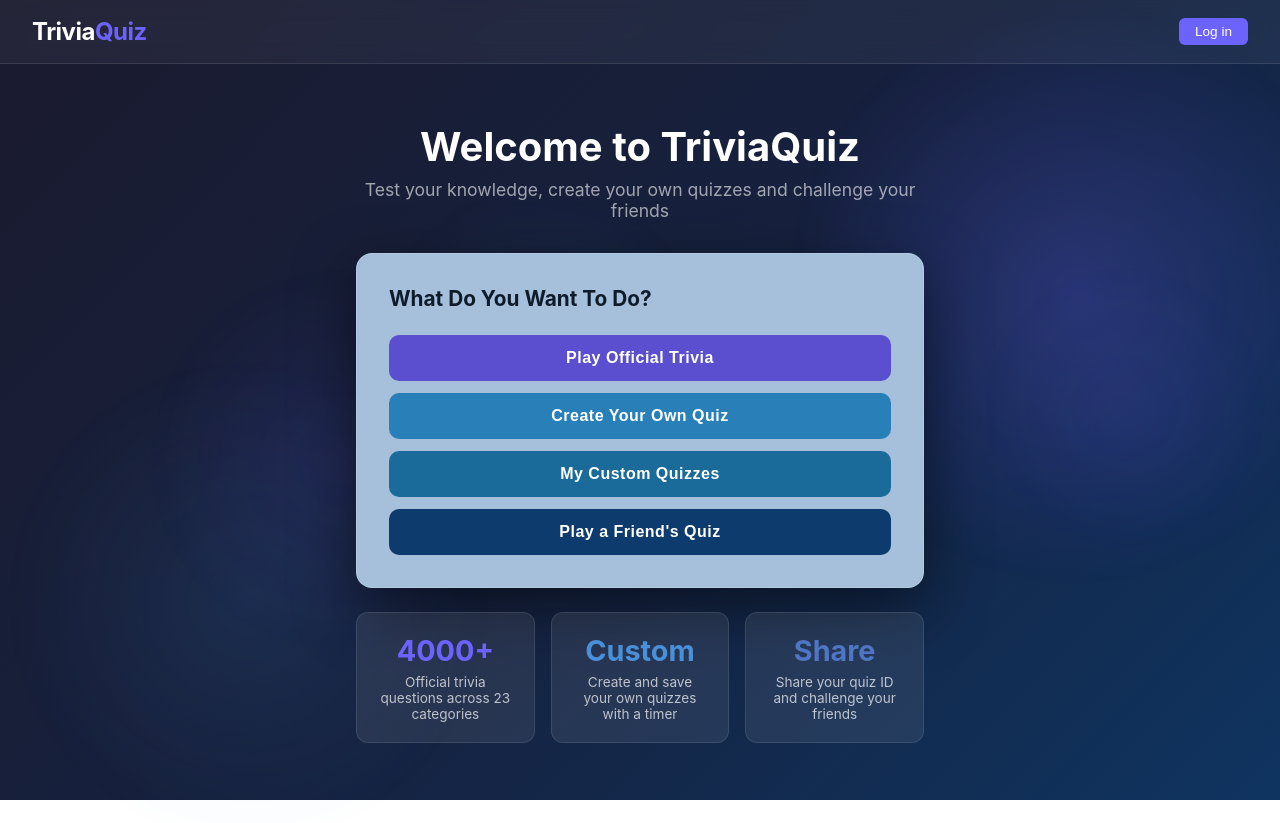
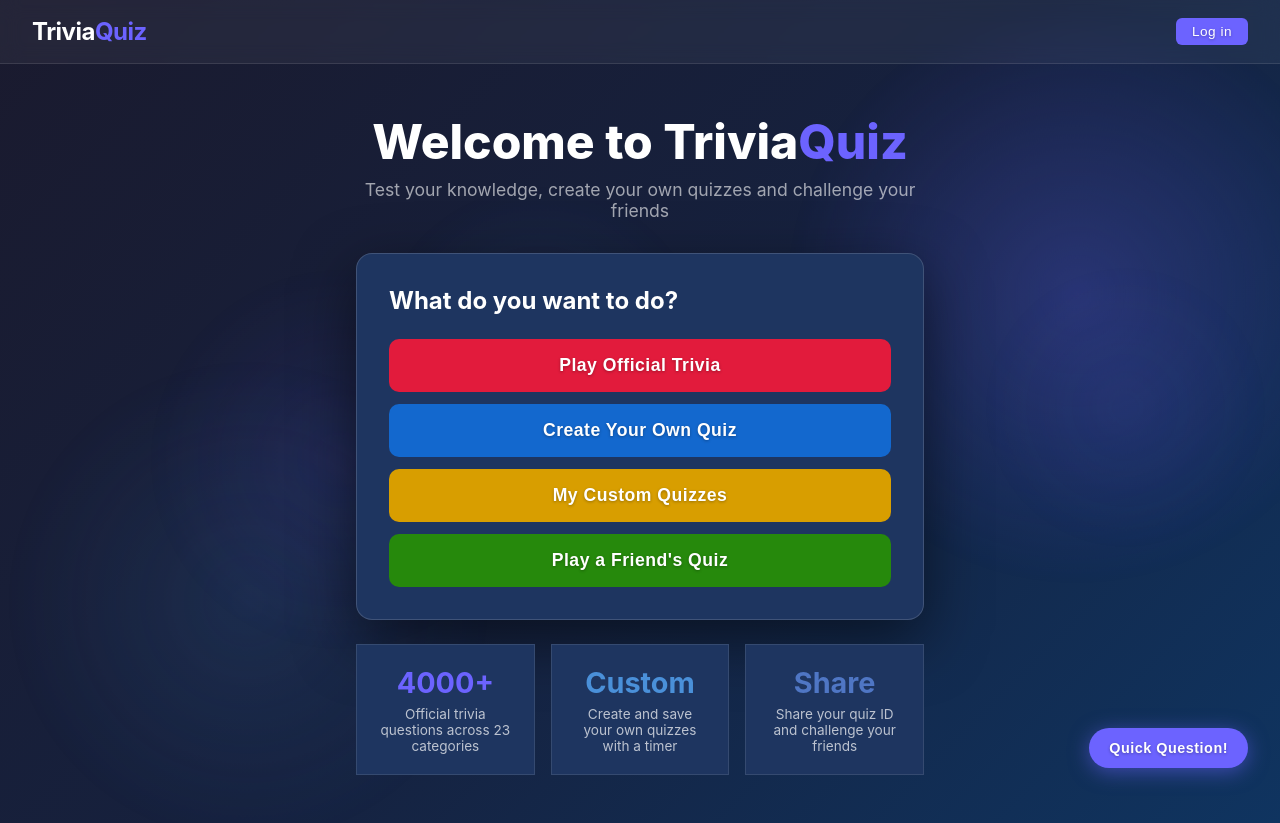
Before and after one commit to kfa802/Trivia-app, a React (Create React App) app in the folder client/: page / in a window 1280 px wide. Before the commit the page ends 800 px from the top, so only its background shows below. Built offline with nearby package versions, Linux system fonts and the light colour scheme.

Commit message:
front page upgrade and button in app

```diff
--- a/client/src/App.css
+++ b/client/src/App.css
@@ -125,7 +125,7 @@ body {
 }
 
 .card {
-  background: #a6c0dc;
+  background: #1e3560;
   border: 1px solid rgba(255, 255, 255, 0.15);
   border-radius: 16px;
   padding: 2rem;
@@ -139,15 +139,15 @@ body {
 }
 
 .card h2 {
-  font-size: 1.3rem;
+  font-size: 1.5rem;
   margin-bottom: 1.5rem;
-  color: #0d1b2a;
+  color: white;
   font-weight: 700;
 }
 
 .feature-card {
-  background: rgba(255,255,255,0.08);
-  border-radius: 12px;
+  background: #1e3560;
+  border: 1px solid rgba(255, 255, 255, 0.15);
   padding: 1.25rem;
   text-align: center;
   border: 1px solid rgba(255,255,255,0.1);
@@ -166,17 +166,17 @@ form label {
   gap: 6px;
   margin-bottom: 1rem;
   font-size: 0.9rem;
-  color: #0d1b2a;
+  color: rgba(255,255,255,0.8);
   font-weight: 600;
 }
 
 form select {
   padding: 10px 12px;
-  border: 1.5px solid rgba(0, 0, 0, 0.15);
+  border: 1.5px solid rgba(255, 255, 255, 0.2);
   border-radius: 8px;
   font-size: 1rem;
-  background: rgba(255, 255, 255, 0.5);
-  color: #0d1b2a;
+  background: rgba(255, 255, 255, 0.1);
+  color: white;
   cursor: pointer;
 }
 
@@ -186,23 +186,23 @@ form select:focus {
 }
 
 form select option {
-  background: white;
-  color: #0d1b2a;
+  background: #1a2a4a;
+  color: white;
 }
 
 form input[type="text"],
 form input[type="password"] {
   padding: 10px 12px;
-  border: 1.5px solid rgba(0, 0, 0, 0.15);
+  border: 1.5px solid rgba(255, 255, 255, 0.2);
   border-radius: 8px;
   font-size: 1rem;
   width: 100%;
-  background: rgba(255, 255, 255, 0.5);
-  color: #0d1b2a;
+  background: rgba(255, 255, 255, 0.1);
+  color: white;
 }
 
 form input::placeholder {
-  color: rgba(0, 0, 0, 0.4);
+  color: rgba(255, 255, 255, 0.4);
 }
 
 form input:focus {
@@ -212,20 +212,21 @@ form input:focus {
 
 button {
   width: 100%;
-  padding: 14px;
-  background: #6c63ff;
+  padding: 16px;
   color: white;
   border: none;
   border-radius: 10px;
-  font-size: 1rem;
-  font-weight: 600;
+  font-size: 1.1rem;
+  font-weight: 700;
   cursor: pointer;
-  transition: transform 0.2s, opacity 0.2s;
+  transition: transform 0.2s, filter 0.2s;
+  letter-spacing: 0.5px;
+  text-shadow: 0 1px 3px rgba(0,0,0,0.3);
 }
 
 button:hover:not(:disabled) {
   transform: scale(1.03);
-  opacity: 1;
+  filter: brightness(1.15);
 }
 
 button:active:not(:disabled) {
@@ -238,7 +239,7 @@ button:disabled {
 }
 
 .error {
-  color: #c0392b;
+  color: #ff6b6b;
   font-size: 0.9rem;
   margin-bottom: 0.5rem;
 }
@@ -247,13 +248,13 @@ button:disabled {
   display: flex;
   justify-content: space-between;
   font-size: 0.85rem;
-  color: #0d1b2a;
+  color: rgba(255,255,255,0.7);
   margin-bottom: 0.5rem;
 }
 
 .category {
   font-size: 0.8rem;
-  color: #3a3090;
+  color: #a89cf7;
   text-transform: uppercase;
   letter-spacing: 0.05em;
   margin-bottom: 1rem;
@@ -263,7 +264,7 @@ button:disabled {
   font-size: 1.15rem;
   line-height: 1.5;
   margin-bottom: 1.5rem;
-  color: #0d1b2a;
+  color: white;
 }
 
 .answers {
@@ -275,9 +276,9 @@ button:disabled {
 .answer-btn {
   width: 100%;
   padding: 12px 16px;
-  background: rgba(255, 255, 255, 0.4);
-  color: #0d1b2a;
-  border: 1.5px solid rgba(255, 255, 255, 0.6);
+  background: rgba(255, 255, 255, 0.08);
+  color: white;
+  border: 1.5px solid rgba(255, 255, 255, 0.15);
   border-radius: 8px;
   font-size: 0.95rem;
   text-align: left;
@@ -296,13 +297,13 @@ button:disabled {
 .answer-btn.correct {
   background: rgba(40, 167, 69, 0.4);
   border-color: #28a745;
-  color: #0d3b1a;
+  color: #90ee90;
 }
 
 .answer-btn.wrong {
   background: rgba(220, 53, 69, 0.4);
   border-color: #dc3545;
-  color: #3b0d0d;
+  color: #ffb3b3;
 }
 
 .results {
@@ -312,7 +313,7 @@ button:disabled {
 .results h2 {
   font-size: 1.8rem;
   margin-bottom: 1rem;
-  color: #0d1b2a;
+  color: white;
 }
 
 .score-display {
@@ -324,7 +325,7 @@ button:disabled {
 
 .score-percent {
   font-size: 1.2rem;
-  color: #0d1b2a;
+  color: rgba(255,255,255,0.7);
   margin-bottom: 2rem;
 }
 
@@ -349,13 +350,10 @@ button:disabled {
   border-radius: 12px;
   padding: 1rem;
   margin-bottom: 12px;
-
   display: flex;
   align-items: center;
   justify-content: space-between;
-
   cursor: pointer;
-
   transition: transform 0.2s ease, box-shadow 0.2s ease;
 }
 
@@ -363,3 +361,46 @@ button:disabled {
   transform: scale(1.03);
   box-shadow: 0 12px 25px rgba(0, 0, 0, 0.15);
 }
+
+/* Pop-up quiz widget */
+.popup-quiz {
+  position: fixed;
+  bottom: 2rem;
+  right: 2rem;
+  width: 320px;
+  background: #1a2a4a;
+  border: 1px solid rgba(108, 99, 255, 0.5);
+  border-radius: 16px;
+  padding: 1.25rem;
+  box-shadow: 0 10px 40px rgba(0, 0, 0, 0.5);
+  z-index: 100;
+  animation: popIn 0.3s ease-out;
+}
+
+@keyframes popIn {
+  from { opacity: 0; transform: translateY(20px) scale(0.95); }
+  to { opacity: 1; transform: translateY(0) scale(1); }
+}
+
+.popup-quiz-tab {
+  position: fixed;
+  bottom: 2rem;
+  right: 2rem;
+  background: #6c63ff;
+  color: white;
+  border: none;
+  border-radius: 50px;
+  padding: 12px 20px;
+  cursor: pointer;
+  font-weight: 600;
+  font-size: 0.9rem;
+  z-index: 100;
+  box-shadow: 0 4px 20px rgba(108, 99, 255, 0.5);
+  width: auto;
+  animation: popIn 0.3s ease-out;
+  transition: transform 0.2s;
+}
+
+.popup-quiz-tab:hover {
+  transform: scale(1.05);
+}
--- a/client/src/App.js
+++ b/client/src/App.js
@@ -9,6 +9,99 @@ import Login from './components/Login';
 import ScoreHistory from './components/ScoreHistory';
 import FindQuiz from './components/FindQuiz';
 import './App.css';
+
+const POPUP_COLORS = ['#e21b3c', '#1368ce', '#d89e00', '#26890c'];
+
+function decode(str) {
+  const txt = document.createElement('textarea');
+  txt.innerHTML = str;
+  return txt.value;
+}
+
+function PopupQuiz() {
+  const [question, setQuestion] = useState(null);
+  const [answers, setAnswers] = useState([]);
+  const [selected, setSelected] = useState(null);
+  const [visible, setVisible] = useState(false);
+  const [loading, setLoading] = useState(false);
+
+  const fetchQuestion = async () => {
+    setLoading(true);
+    setSelected(null);
+    try {
+      const res = await fetch('/api/questions?amount=1');
+      const data = await res.json();
+      if (data && data[0]) {
+        const q = data[0];
+        const all = [...q.incorrect_answers, q.correct_answer].sort(() => Math.random() - 0.5);
+        setQuestion(q);
+        setAnswers(all);
+        setVisible(true);
+      }
+    } catch (e) {}
+    setLoading(false);
+  };
+
+  const handleAnswer = (answer) => {
+    if (selected) return;
+    setSelected(answer);
+    setTimeout(() => {
+      fetchQuestion();
+    }, 1500);
+  };
+
+  if (!visible) {
+    return (
+      <button className="popup-quiz-tab" onClick={fetchQuestion} disabled={loading}>
+        {loading ? 'Loading...' : 'Quick Question!'}
+      </button>
+    );
+  }
+
+  return (
+    <div className="popup-quiz">
+      <div style={{ display: 'flex', justifyContent: 'space-between', alignItems: 'center', marginBottom: '0.75rem' }}>
+        <span style={{ color: '#a89cf7', fontSize: '0.75rem', fontWeight: '600', textTransform: 'uppercase', letterSpacing: '0.05em' }}>
+          Quick Question
+        </span>
+        <button onClick={() => setVisible(false)} style={{ background: 'transparent', color: 'rgba(255,255,255,0.5)', width: 'auto', padding: '2px 8px', fontSize: '1rem', border: '1px solid rgba(255,255,255,0.2)', borderRadius: '6px' }}>
+          ✕
+        </button>
+      </div>
+
+      <p style={{ color: 'white', fontSize: '0.95rem', fontWeight: '600', marginBottom: '1rem', lineHeight: '1.4' }}>
+        {decode(question.question)}
+      </p>
+
+      <div style={{ display: 'grid', gridTemplateColumns: '1fr 1fr', gap: '8px' }}>
+        {answers.map((answer, i) => {
+          let bg = POPUP_COLORS[i];
+          if (selected) {
+            if (answer === question.correct_answer) bg = '#28a745';
+            else if (answer === selected) bg = '#dc3545';
+            else bg = '#555';
+          }
+          return (
+            <button key={answer} onClick={() => handleAnswer(answer)}
+              style={{ background: bg, color: 'white', border: 'none', borderRadius: '8px', padding: '10px 8px', fontSize: '0.8rem', cursor: selected ? 'default' : 'pointer', transition: 'background 0.2s', fontWeight: '500', width: '100%' }}>
+              {decode(answer)}
+            </button>
+          );
+        })}
+      </div>
+
+      {selected && (
+        <p style={{ textAlign: 'center', marginTop: '0.75rem', fontSize: '0.85rem', color: selected === question.correct_answer ? '#90ee90' : '#ffb3b3', fontWeight: '600' }}>
+          {selected === question.correct_answer ? 'Correct!' : `Wrong! Answer: ${decode(question.correct_answer)}`}
+        </p>
+      )}
+
+      <button onClick={fetchQuestion} style={{ marginTop: '0.75rem', background: 'rgba(108,99,255,0.3)', border: '1px solid #6c63ff', color: 'white', padding: '8px', borderRadius: '8px', fontSize: '0.85rem', width: '100%' }}>
+        Next question
+      </button>
+    </div>
+  );
+}
 
 function Particles() {
   const orbs = [
@@ -148,6 +241,8 @@ function App() {
     <div className="app">
       <Particles />
 
+      {gameState === 'home' && <PopupQuiz />}
+
       <nav className="navbar">
         <div className="navbar-title" onClick={() => setGameState('home')}>
           Trivia<span>Quiz</span>
@@ -176,8 +271,8 @@ function App() {
         {gameState === 'home' && (
           <div>
             <div className="hero-title" style={{ textAlign: 'center', marginBottom: '2rem' }}>
-              <h1 style={{ color: 'white', fontSize: '2.5rem', fontWeight: '700', marginBottom: '0.5rem' }}>
-                Welcome to TriviaQuiz
+              <h1 style={{ color: 'white', fontSize: '3rem', fontWeight: '800', marginBottom: '0.5rem' }}>
+                Welcome to Trivia<span style={{ color: '#6c63ff' }}>Quiz</span>
               </h1>
               <p style={{ color: 'rgba(255,255,255,0.6)', fontSize: '1.1rem' }}>
                 Test your knowledge, create your own quizzes and challenge your friends
@@ -185,21 +280,21 @@ function App() {
             </div>
 
             <div className="card">
-              <h2>What Do You Want To Do?</h2>
+              <h2>What do you want to do?</h2>
               <button onClick={() => { setShowLogin(false); setGameState('setup'); }}
-                style={{ marginBottom: '12px', background: '#5b4fcf', letterSpacing: '0.5px' }}>
+                style={{ marginBottom: '12px', background: '#e21b3c', letterSpacing: '0.5px' }}>
                 Play Official Trivia
               </button>
               <button onClick={() => requireLogin('create')}
-                style={{ marginBottom: '12px', background: '#2980b9', letterSpacing: '0.5px' }}>
+                style={{ marginBottom: '12px', background: '#1368ce', letterSpacing: '0.5px' }}>
                 Create Your Own Quiz
               </button>
               <button onClick={() => requireLogin('quizlist')}
-                style={{ marginBottom: '12px', background: '#1a6b9a', letterSpacing: '0.5px' }}>
+                style={{ marginBottom: '12px', background: '#d89e00', letterSpacing: '0.5px' }}>
                 My Custom Quizzes
               </button>
               <button onClick={() => setGameState('findquiz')}
-                style={{ background: '#0d3b6e', letterSpacing: '0.5px' }}>
+                style={{ background: '#26890c', letterSpacing: '0.5px' }}>
                 Play a Friend's Quiz
               </button>
               {showLogin && !user && (
--- a/client/src/components/Login.js
+++ b/client/src/components/Login.js
@@ -54,15 +54,16 @@ function Login({ onLogin }) {
           />
         </label>
         {error && <p className="error">{error}</p>}
-        <button type="submit" disabled={loading}>
-          {loading ? 'Loading...' : isRegister ? 'Create account' : 'Log in'}
+        <button type="submit" disabled={loading}
+        style={{ background: '#6c63ff' }}>
+        {loading ? 'Loading...' : isRegister ? 'Create account' : 'Log in'}
         </button>
         <button
-          type="button"
-          onClick={() => { setIsRegister(!isRegister); setError(''); }}
-          style={{ marginTop: '10px', background: '#2f2f60' }}
+        type="button"
+        onClick={() => { setIsRegister(!isRegister); setError(''); }}
+        style={{ marginTop: '10px', background: '#26890c' }}
         >
-          {isRegister ? 'Already have an account? Log in' : "Don't have an account? Register"}
+        {isRegister ? 'Already have an account? Log in' : "Don't have an account? Register"}
         </button>
       </form>
     </div>
```
